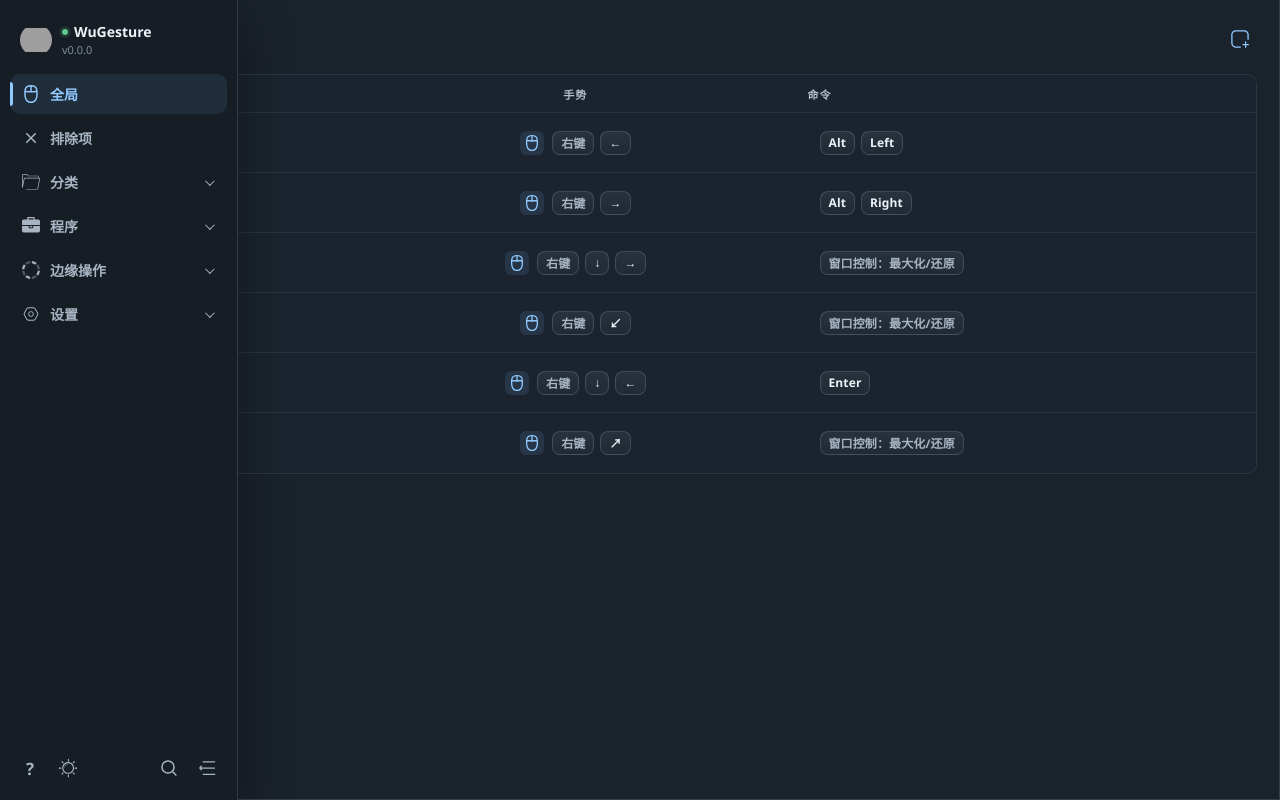
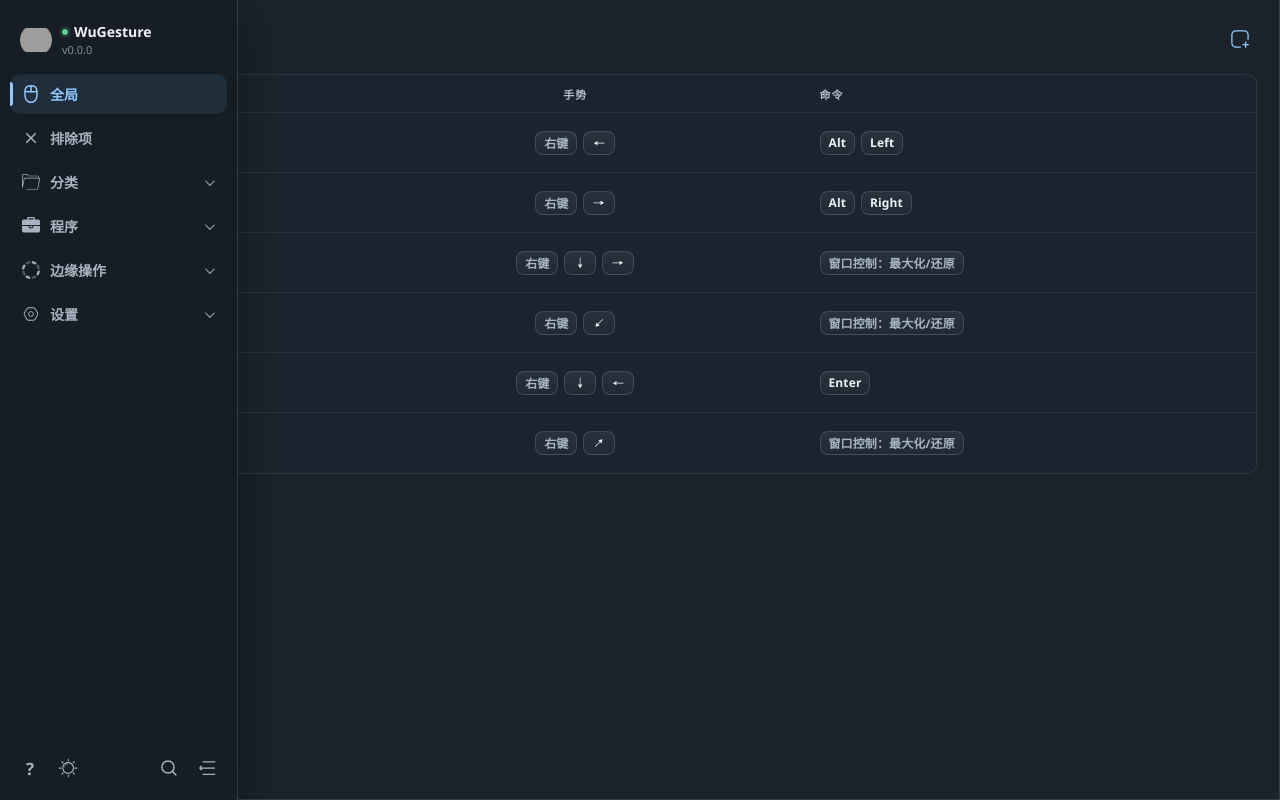
Before and after one commit to illlustionary/WuGesture, a Vue app in the folder src/WuGesture.App/Web/: page /exclusions#/global in a window 1280 px wide. Built offline with nearby package versions, Linux system fonts and the light colour scheme; grey boxes are pictures that could not be loaded.

Commit message:
style：更改手势列表箭头为svg图片

```diff
--- a/src/WuGesture.App/Web/src/components/gesture/GestureRuleList.vue
+++ b/src/WuGesture.App/Web/src/components/gesture/GestureRuleList.vue
@@ -31,15 +31,6 @@
             @click="$emit('edit', rule.id)"
           >
             <span
-              class="gesture-pattern-button__mouse"
-              aria-hidden="true"
-            >
-              <AppIcon
-                name="mouse"
-                class="gesture-pattern-button__mouse-icon"
-              />
-            </span>
-            <span
               v-if="gestureSegments(rule).length > 0"
               class="gesture-pattern-button__keys"
             >
@@ -47,11 +38,24 @@
                 {{ mouseButtonLabel(rule) }}
               </span>
               <span
-                v-for="segment in gestureSegments(rule)"
-                :key="segment"
+                v-for="(segment, index) in gestureSegments(rule)"
+                :key="`${rule.id}-${segment.value}-${index}`"
                 class="keycap"
               >
-                {{ segment }}
+                <template v-if="segment.isDirection">
+                  <AppIcon
+                    name="arrow"
+                    class="gesture-pattern-button__arrow"
+                    :style="{ '--gesture-arrow-rotation': `${segment.rotation}deg` }"
+                    aria-hidden="true"
+                  />
+                  <span class="gesture-pattern-button__screen-reader-text">
+                    {{ segment.label }}
+                  </span>
+                </template>
+                <template v-else>
+                  {{ segment.label }}
+                </template>
               </span>
             </span>
             <span
@@ -107,18 +111,18 @@
 </template>
 
 <script setup>
+import AppIcon from '@/components/ui/AppIcon.vue'
 import IconActionButton from '@/components/ui/IconActionButton.vue'
-import AppIcon from '@/components/ui/AppIcon.vue'
 import { ACTION_TYPES } from '@/constants/gestureEditorOptions'
-const DIRECTION_LABELS = {
-  Up: '↑',
-  Down: '↓',
-  Left: '←',
-  Right: '→',
-  UpLeft: '↖',
-  UpRight: '↗',
-  DownLeft: '↙',
-  DownRight: '↘'
+const DIRECTION_DETAILS = {
+  Up: { label: '向上', rotation: 180 },
+  Down: { label: '向下', rotation: 0 },
+  Left: { label: '向左', rotation: 90 },
+  Right: { label: '向右', rotation: -90 },
+  UpLeft: { label: '向左上', rotation: 135 },
+  UpRight: { label: '向右上', rotation: -135 },
+  DownLeft: { label: '向左下', rotation: 45 },
+  DownRight: { label: '向右下', rotation: -45 }
 }
 
 const BUTTON_LABELS = {
@@ -137,8 +141,13 @@ defineEmits(['remove', 'edit', 'rename'])
 function gestureSegments(rule) {
   return String(rule?.patternText ?? '')
     .split(/[\s,，]+/)
-    .map(part => DIRECTION_LABELS[part.trim()] ?? part.trim())
+    .map(part => part.trim())
     .filter(Boolean)
+    .map(value => {
+      const direction = DIRECTION_DETAILS[value]
+
+      return direction ? { value, ...direction, isDirection: true } : { value, label: value, isDirection: false }
+    })
 }
 
 function mouseButtonLabel(rule) {
@@ -204,6 +213,11 @@ function isWindowAction(rule) {
     .gesture {
       text-align: center;
     }
+  }
+
+  &__head-name,
+  &__head-command {
+    padding-inline: 12px;
   }
 
   &__rows {
@@ -324,22 +338,6 @@ function isWindowAction(rule) {
     background-color 140ms ease,
     color 140ms ease;
 
-  &__mouse {
-    display: inline-grid;
-    place-items: center;
-    width: 24px;
-    height: 24px;
-    flex: 0 0 auto;
-    color: var(--accent-strong);
-    background: var(--interactive-icon-bg);
-    border-radius: 6px;
-
-    &-icon {
-      width: 16px;
-      height: 16px;
-    }
-  }
-
   &__keys {
     display: inline-flex;
     align-items: center;
@@ -347,6 +345,24 @@ function isWindowAction(rule) {
     flex-wrap: wrap;
     gap: 6px;
     min-width: 0;
+  }
+
+  &__arrow {
+    display: block;
+    width: 14px;
+    height: 14px;
+    fill: currentColor;
+    transform: rotate(var(--gesture-arrow-rotation));
+  }
+
+  &__screen-reader-text {
+    position: absolute;
+    width: 1px;
+    height: 1px;
+    margin: -1px;
+    overflow: hidden;
+    clip: rect(0, 0, 0, 0);
+    white-space: nowrap;
   }
 
   &__empty {
@@ -364,7 +380,7 @@ function isWindowAction(rule) {
   appearance: none;
   background: transparent;
   color: inherit;
-  text-align: center;
+  text-align: left;
   white-space: normal;
   cursor: pointer;
   color: var(--text);
--- a/src/WuGesture.App/Web/src/icons/appIcons.js
+++ b/src/WuGesture.App/Web/src/icons/appIcons.js
@@ -11,6 +11,7 @@ import CodeIcon from '@/assets/category/code.svg'
 import MediaIcon from '@/assets/category/media.svg'
 import SparkleIcon from '@/assets/category/sparkle.svg'
 import CrosshairIcon from '@/assets/gesture/crosshair.svg'
+import ArrowIcon from '@/assets/gesture/arrow.svg'
 import KeyboardIcon from '@/assets/gesture/keyboard.svg'
 import RecordIcon from '@/assets/gesture/record.svg'
 import BriefcaseIcon from '@/assets/navigation/briefcase.svg'
@@ -39,6 +40,7 @@ export const appIcons = Object.freeze({
   code: CodeIcon,
   media: MediaIcon,
   sparkle: SparkleIcon,
+  arrow: ArrowIcon,
   crosshair: CrosshairIcon,
   keyboard: KeyboardIcon,
   record: RecordIcon,
```
Also changed, not shown: src/WuGesture.App/Web/src/assets/gesture/arrow.svg (added).
